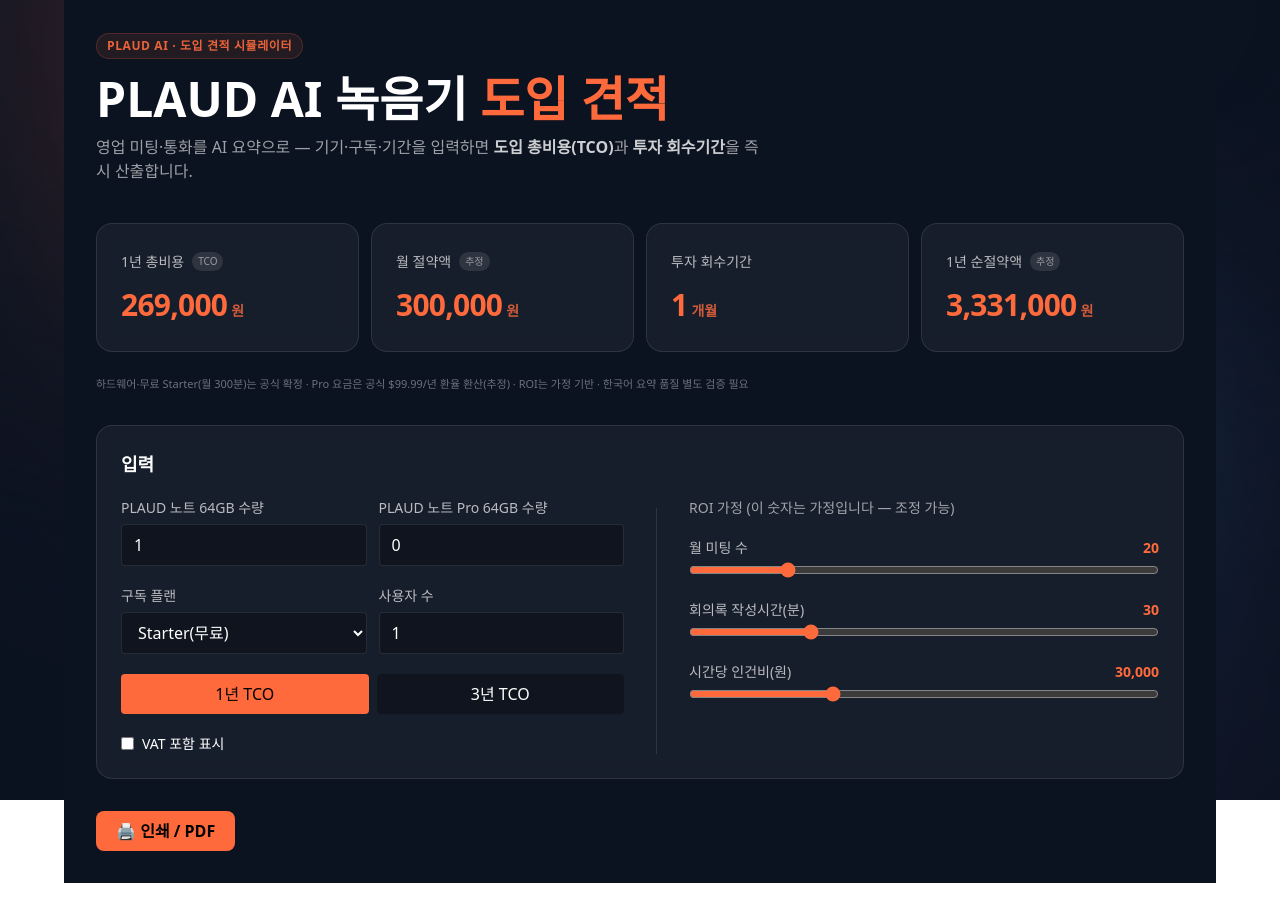
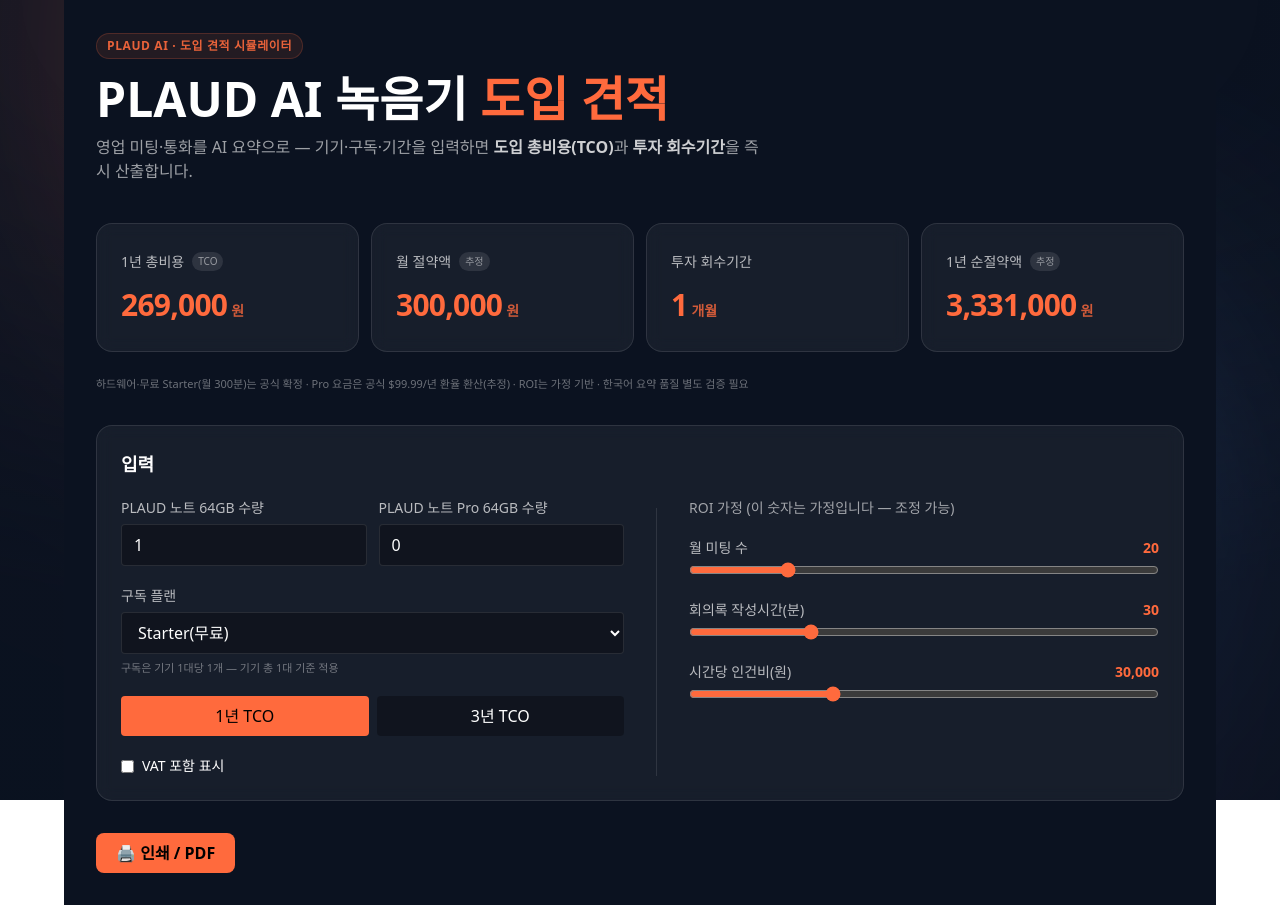
Before and after one commit to Technoetic/plaud-calculator, a React (Vite) app: page / in a window 1280 px wide. Before the commit the page ends 883 px from the top, so only its background shows below. Built offline with nearby package versions, Linux system fonts and the light colour scheme; no server answers.

Commit message:
refactor: remove confusing 'users' input — subscription seats = device count (1 device = 1 seat)

```diff
--- a/src/components/InputPanel.tsx
+++ b/src/components/InputPanel.tsx
@@ -36,7 +36,6 @@
             </div>
           </div>
 
-          <div className="grid grid-cols-2 gap-3">
           <div className="space-y-1.5">
             <label className="block text-sm text-white/70">구독 플랜</label>
             <select value={input.plan} onChange={(e) => set("plan", e.target.value as "starter" | "pro")}
@@ -44,13 +43,7 @@
               <option value="starter">{PRICING.plans.starter.label}{PRICING.plans.starter.estimated ? " ⚠️추정" : ""}</option>
               <option value="pro">{PRICING.plans.pro.label}{proBadge}</option>
             </select>
-            </div>
-            <div className="space-y-1.5">
-              <label className="block text-sm text-white/70">사용자 수</label>
-              <input type="number" min={1} value={input.users}
-                onChange={(e) => set("users", Math.max(1, Number(e.target.value) || 1))}
-                className="w-full px-3 py-2 rounded bg-black/30 border border-white/10" />
-            </div>
+            <p className="text-[11px] text-white/40">구독은 기기 1대당 1개 — 기기 총 {input.devices.note + input.devices.notePro}대 기준 적용</p>
           </div>
 
           <div className="flex gap-2">
--- a/src/hooks/useQuote.ts
+++ b/src/hooks/useQuote.ts
@@ -7,7 +7,7 @@
 
 const initial: QuoteInput = {
   devices: { note: 1, notePro: 0 },
-  plan: "starter", users: 1, years: 1, vatIncluded: false,
+  plan: "starter", years: 1, vatIncluded: false,
   roi: { ...PRICING.roiDefaults },
 };
 
--- a/src/lib/calc.ts
+++ b/src/lib/calc.ts
@@ -3,7 +3,6 @@
 export interface QuoteInput {
   devices: { note: number; notePro: number };
   plan: "starter" | "pro";
-  users: number;
   years: 1 | 3;
   vatIncluded: boolean;
   roi: { meetingsPerMonth: number; minutesPerNote: number; hourlyWage: number };
@@ -25,11 +24,13 @@
 }
 
 export function computeQuote(input: QuoteInput, usdRate?: number): QuoteResult {
-  const { devices, plan, users, years, vatIncluded, roi } = input;
+  const { devices, plan, years, vatIncluded, roi } = input;
   const hardwareCost =
     devices.note * PRICING.devices.note.price +
     devices.notePro * PRICING.devices.notePro.price;
-  const subscriptionCost = users * planYearlyKrw(plan, usdRate) * years;
+  // 구독 인원 = 기기 총 대수(기기 1대 = 구독 1개). PLAUD는 기기 단위 구독 구조.
+  const seats = devices.note + devices.notePro;
+  const subscriptionCost = seats * planYearlyKrw(plan, usdRate) * years;
   let tco = hardwareCost + subscriptionCost;
   if (vatIncluded) tco = Math.round(tco * (1 + PRICING.vatRate));
 
```
Also changed, not shown: 1 other file (tests, documents, lock files or other folders). Lines whose indentation alone changed are shown as unchanged.
